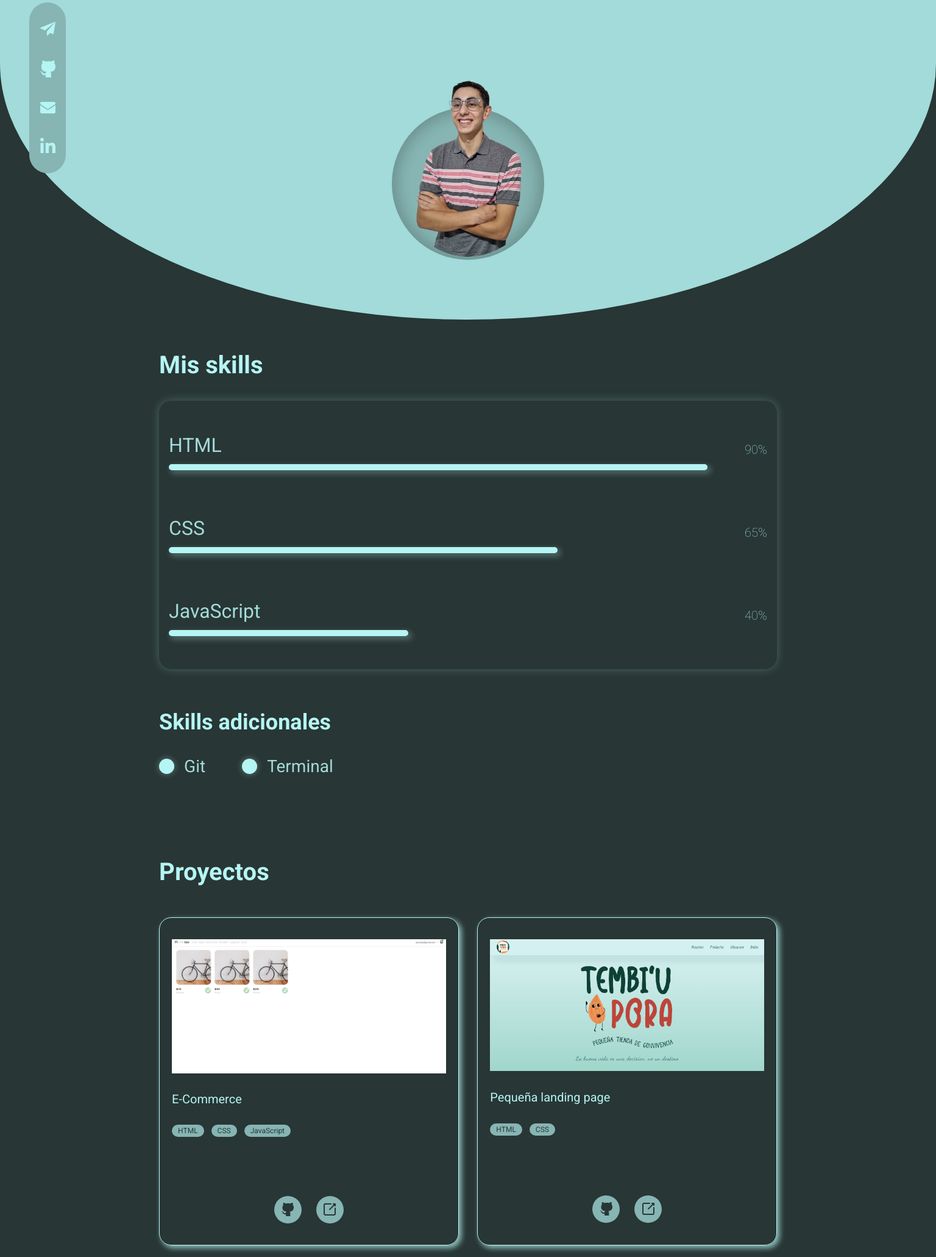
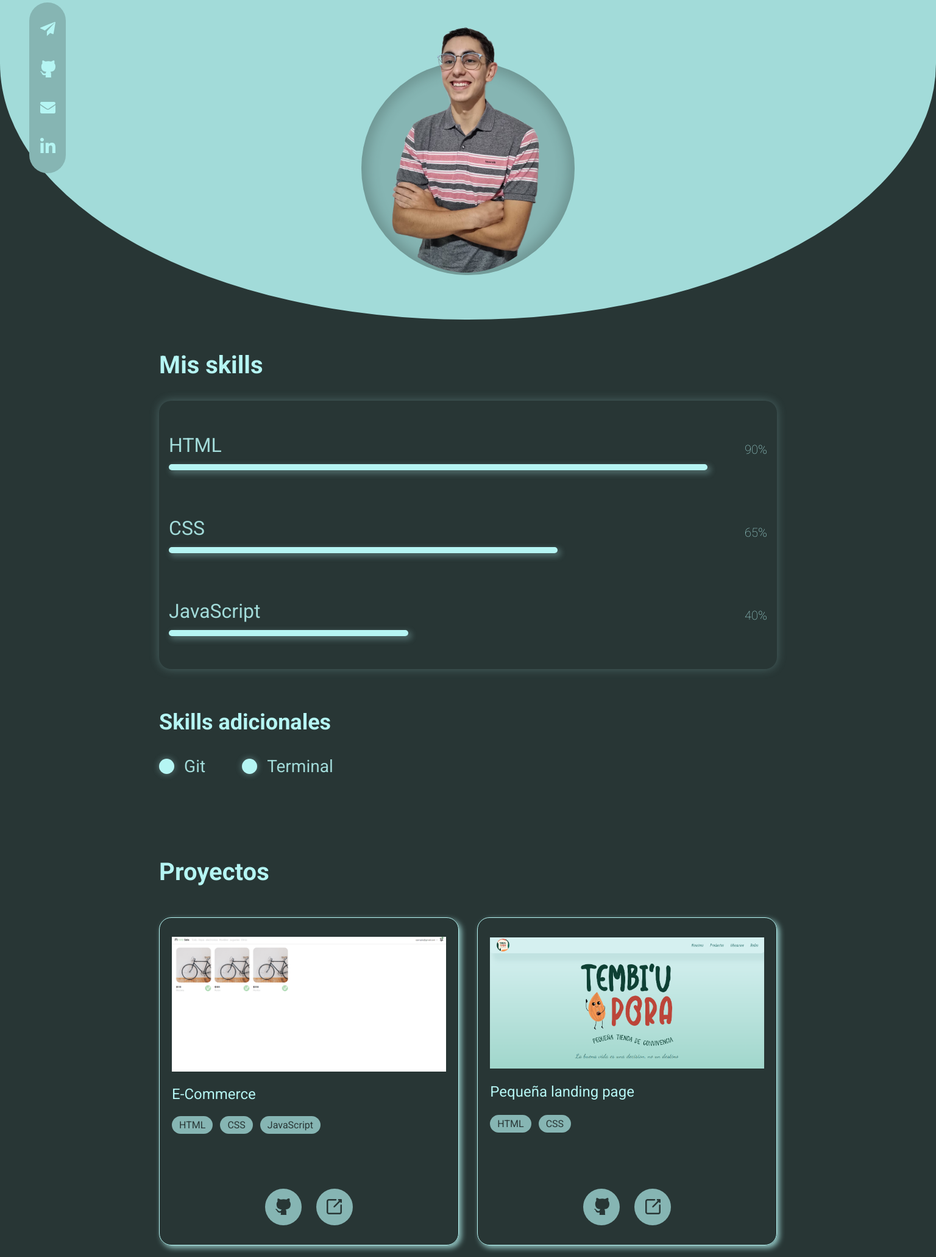
Before and after one commit to Jero-schi/Jero-schi, a plain HTML site: page index.html in a window 1536 px wide. Shown: the part 316-2377 px from the top of the page at 61% size. Drawn offline with Linux system fonts and the light colour scheme.

Commit message:
media query para pantallas mayores a 1500px

```diff
--- a/css/style.css
+++ b/css/style.css
@@ -419,6 +419,46 @@ footer div img {
     width: 20px;
 }
 
+@media (min-width: 1500px) {
+    main .img-presentacion {
+        width: 350px;
+        height: 350px;
+    }
+
+    main .img-presentacion div {
+        top: -98px;
+        width: 345px;
+        height: 444px;
+    }
+
+    main .img-presentacion div img {
+        top: -65px;
+        left: 15px;
+        width: 315px;
+    }
+
+    .container-proyectos .proyectos p {
+        font-size: 6em;
+    }
+
+    .container-proyectos .proyectos .lenguajes div {
+        padding: 5px 12px;
+    }
+
+    .container-proyectos .proyectos .lenguajes div p {
+        font-size: 4em;
+    }
+
+    .container-proyectos .proyectos .botones div {
+        width: 60px;
+        height: 60px;
+    }
+
+    .container-proyectos .proyectos .botones div img {
+        width: 25px;
+    }
+}
+
 
 @media (max-width: 600px) {
     nav {
```
